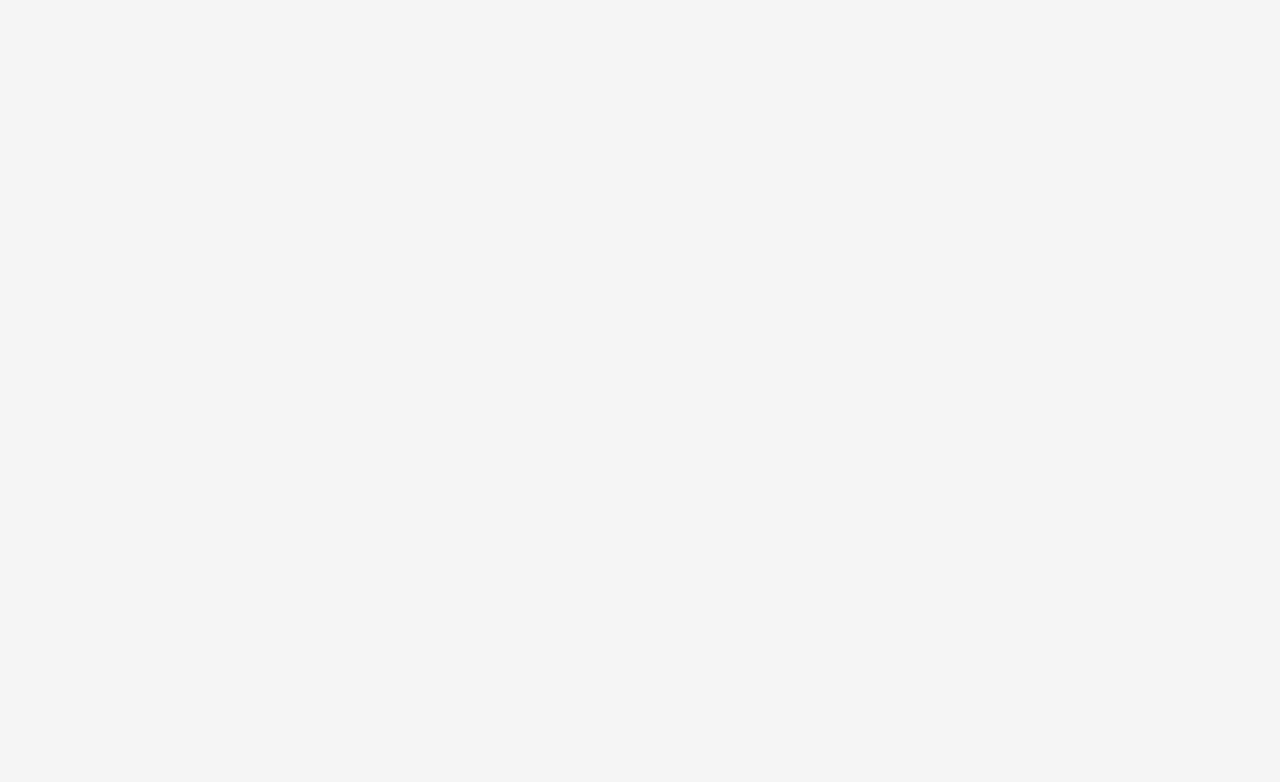
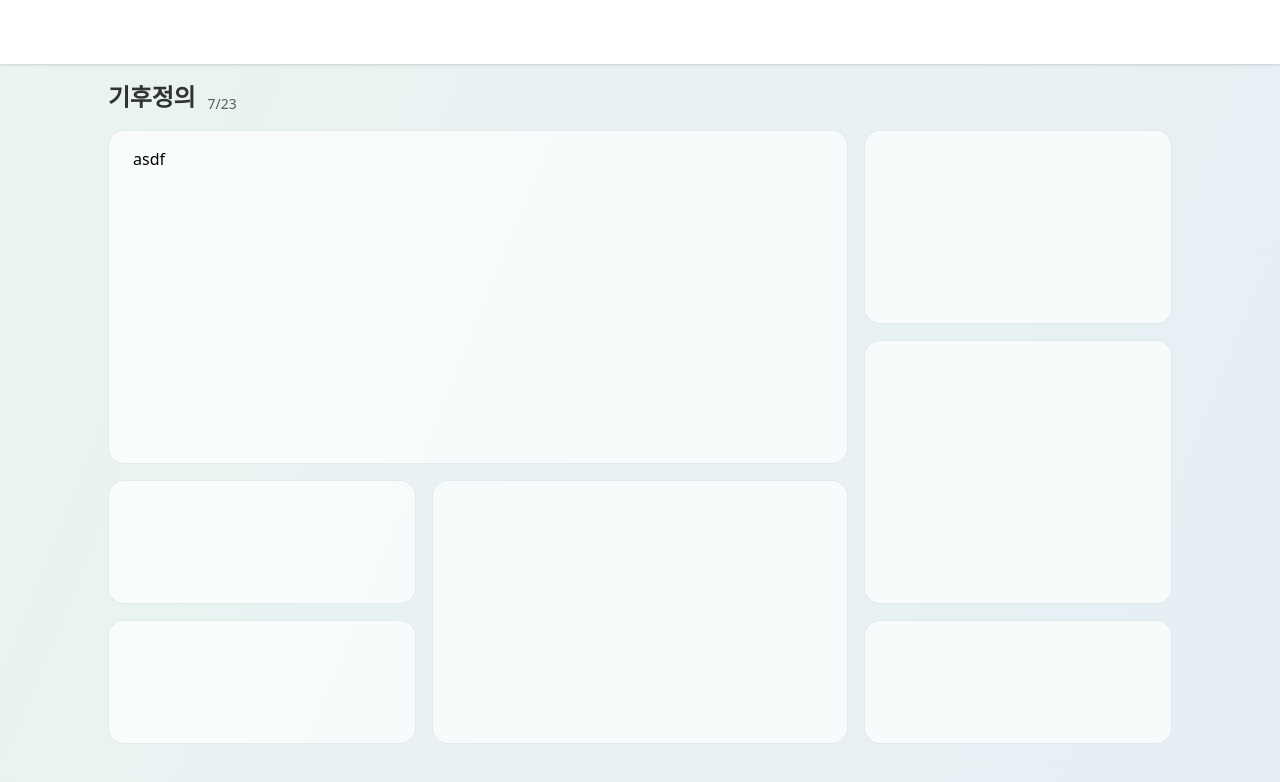
Before and after one commit to xseojungx/SPitching-FE, a React (Vite) app in the folder SPitching/: page /feedback/summary in a window 1280 px wide. Before the commit this address had no page. Shown: the top 782 px of the page. Built offline with nearby package versions, Linux system fonts and the light colour scheme; a web font is replaced by a local one.

Commit message:
feat. 뼈대

```diff
--- a/SPitching/src/App.tsx
+++ b/SPitching/src/App.tsx
@@ -2,6 +2,8 @@ import { BrowserRouter as Router, Routes, Route } from 'react-router-dom';
 
 import Landing from './pages/landing/Landing'; // 새로운 시작 페이지
 import Dashboard from './pages/dashboard/Dashboard';
+import FeedbackSummary from './pages/feedback/FeedbackSummary';
+
 function App() {
   return (
     <>
@@ -16,8 +18,8 @@ function App() {
             element={<Dashboard />}
           />
           <Route
-            path='/dashboard'
-            element={<Dashboard />}
+            path='/feedback/summary'
+            element={<FeedbackSummary />}
           />
         </Routes>
       </Router>
--- /dev/null
+++ b/SPitching/src/components/feedback/summary/DurationCard.tsx
@@ -0,0 +1,7 @@
+const DurationCard = () => {
+  return (
+    <div className='white-card col-span-3 col-start-2 row-span-2 row-start-9'></div>
+  );
+};
+
+export default DurationCard;
--- /dev/null
+++ b/SPitching/src/components/feedback/summary/EyeContactCard.tsx
@@ -0,0 +1,7 @@
+const EyeContactCard = () => {
+  return (
+    <div className='white-card col-span-3 col-start-9 row-span-2 row-start-9'></div>
+  );
+};
+
+export default EyeContactCard;
--- /dev/null
+++ b/SPitching/src/components/feedback/summary/FluencyCard.tsx
@@ -0,0 +1,7 @@
+const FluencyCard = () => {
+  return (
+    <div className='white-card col-span-4 col-start-5 row-span-4 row-start-7'></div>
+  );
+};
+
+export default FluencyCard;
--- /dev/null
+++ b/SPitching/src/components/feedback/summary/GestureScoreCard.tsx
@@ -0,0 +1,7 @@
+const GestureScoreCard = () => {
+  return (
+    <div className='white-card col-span-3 col-start-9 row-span-4 row-start-5'></div>
+  );
+};
+
+export default GestureScoreCard;
--- /dev/null
+++ b/SPitching/src/components/feedback/summary/SimilarityCard.tsx
@@ -0,0 +1,7 @@
+const SimilarityCard = () => {
+  return (
+    <div className='white-card col-span-3 col-start-2 row-span-2 row-start-7'></div>
+  );
+};
+
+export default SimilarityCard;
--- /dev/null
+++ b/SPitching/src/components/feedback/summary/SummaryGraph.tsx
@@ -0,0 +1,9 @@
+const SummaryGraph = () => {
+  return (
+    <article className='white-card col-span-7 col-start-2 row-span-5 row-start-2 w-full'>
+      <span>asdf</span>
+    </article>
+  );
+};
+
+export default SummaryGraph;
--- /dev/null
+++ b/SPitching/src/components/feedback/summary/TotalScore.tsx
@@ -0,0 +1,7 @@
+const TotalScore = () => {
+  return (
+    <div className='white-card col-span-3 col-start-9 row-span-3 row-start-2'></div>
+  );
+};
+
+export default TotalScore;
--- /dev/null
+++ b/SPitching/src/pages/feedback/FeedbackSummary.tsx
@@ -0,0 +1,33 @@
+import Navbar from '../../components/common/Navbar';
+import SummaryGraph from '../../components/feedback/summary/SummaryGraph';
+import TotalScore from '../../components/feedback/summary/TotalScore';
+import DurationCard from '../../components/feedback/summary/DurationCard';
+import EyeContactCard from '../../components/feedback/summary/EyeContactCard';
+import FluencyCard from '../../components/feedback/summary/FluencyCard';
+import GestureScoreCard from '../../components/feedback/summary/GestureScoreCard';
+import SimilarityCard from '../../components/feedback/summary/SimilarityCard';
+
+const FeedbackSummary = () => {
+  return (
+    <div className='box-border flex h-screen w-screen flex-col pt-20 pb-8 [background:linear-gradient(112deg,#E9F4F1_2.32%,#E6EFF4_99.22%)] lg:pb-10 xl:pb-14'>
+      <Navbar />
+
+      <main className='grid-layout h-full w-full grid-rows-[auto_repeat(9,1fr)] pt-0'>
+        <div className='col-span-0 md:col-span-1' />
+        <div className='col-span-10 flex w-full items-end gap-3'>
+          <span className='h1 text-gray-900'>기후정의</span>
+          <span className='b2 text-gray-700'>7/23</span>
+        </div>
+        <SummaryGraph />
+        <TotalScore />
+        <SimilarityCard />
+        <DurationCard />
+        <GestureScoreCard />
+        <FluencyCard />
+        <EyeContactCard />
+      </main>
+    </div>
+  );
+};
+
+export default FeedbackSummary;
```
